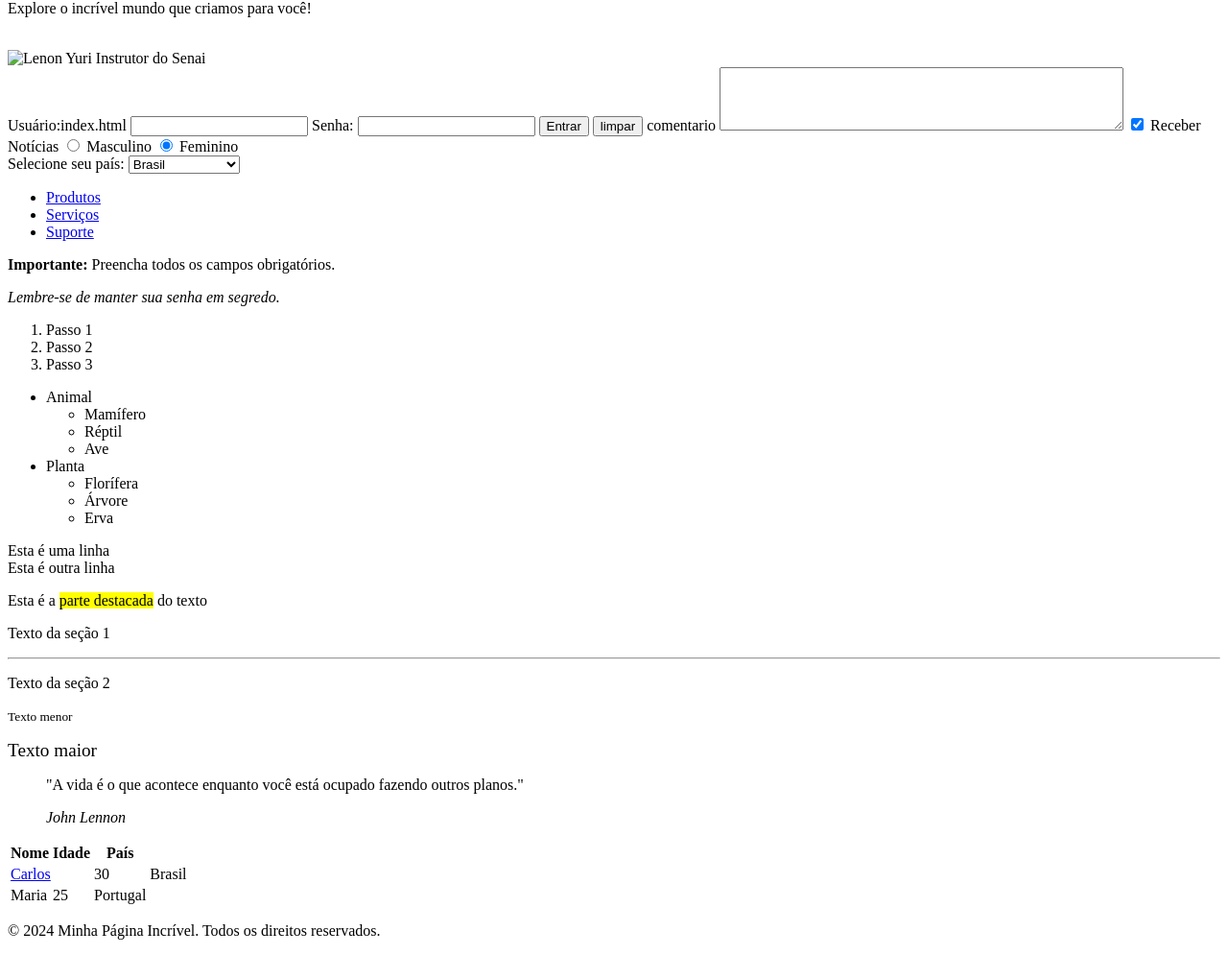
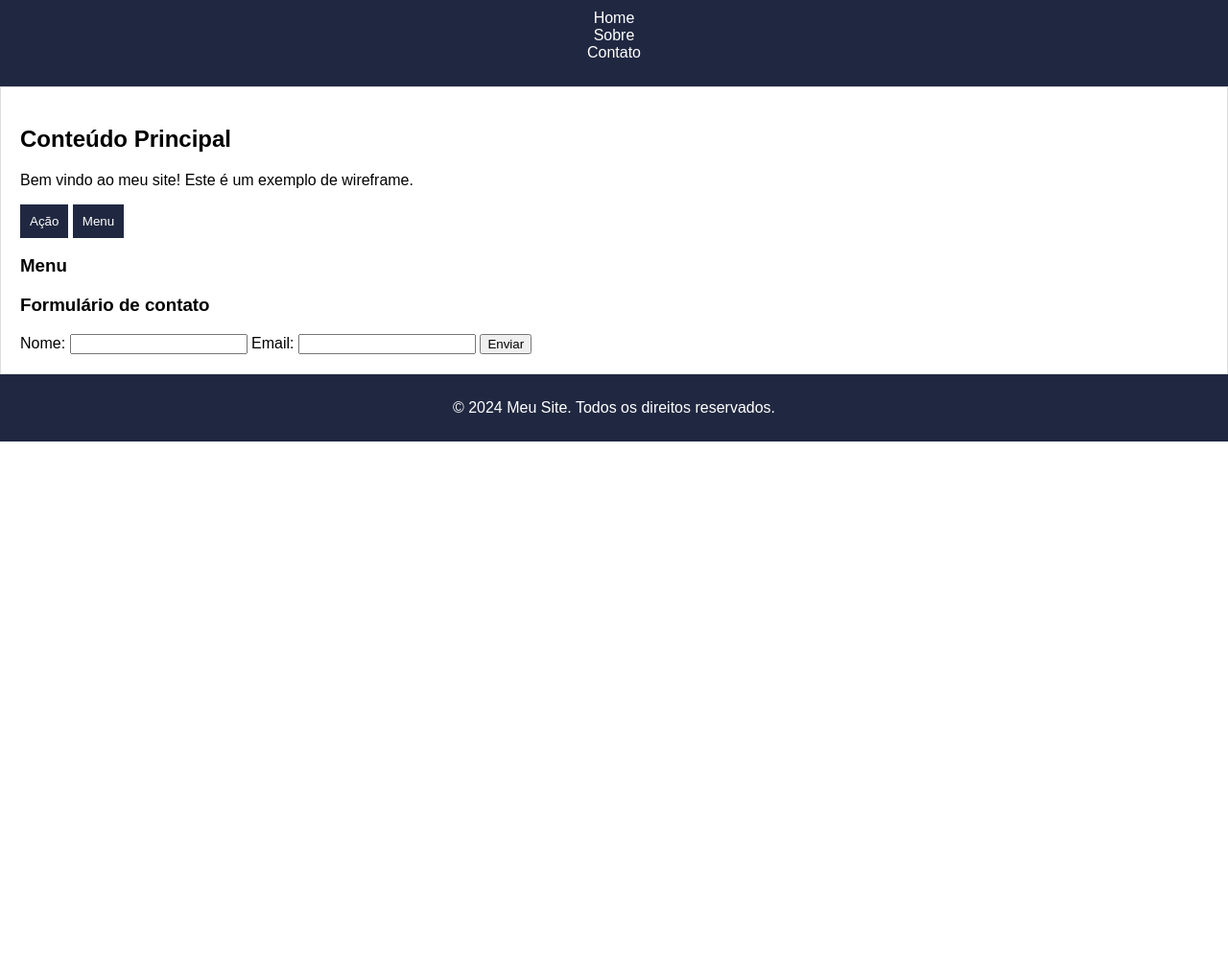
Before and after one commit to jspedrok/HTML, a plain HTML site: page index.html in a window 1280 px wide. Shown: the part 80-1075 px from the top of the page at 96% size. After the commit the page ends 800 px from the top, so only its background shows below. Drawn offline with Linux system fonts and the light colour scheme.

Commit message:
Add files via upload

```diff
--- a/index.html
+++ b/index.html
@@ -1,108 +1,56 @@
 <!DOCTYPE html>
-<html lang="pt-br">
+<html lang="pt-BR">
     <head>
-        <meta charset="UTF-8">
+        <meta charset="UTF-8"
         <meta name="viewport" content="width=device-width, initial-scale=1.0">
-        <title>Minha Página Incrível</title>
+        <link rel="stylesheet" href="style.css">
+        <title>Meu Wireframe</title>
     </head>
     <body>
+        <header>
+            <h1>Meu Site</h1>
+            <nav>
+                <ul>
+                    <li><a href="#">Home</a></li>
+                    <li><a href="#">Sobre</a></li>
+                    <li><a href="#">Contato</a></li>
+                </ul>
+            </nav>
+        </header>
 
-        <header>
-            <h1>Bem Vindo à minha Página!</h1>
-            <p>Explore o incrível mundo que criamos para você!</p>
-        </header>
-        <main> <br>
-            <img src="./1703356083148 (1).jfif" alt="Lenon Yuri Instrutor do Senai">
-            <form action="/processar-login" method="post">
-                <label for="usuario">Usuário:</label>index.html
-                <input type="text" id="usuario" name="usuario" required>
+        <section>
+            <h2>Conteúdo Principal</h2>
+            <p>Bem vindo ao meu site! Este é um exemplo de wireframe.</p>
+            <button id= "btnAction">Ação</button>
+            <button id= "btnMenu">Menu</button>
+            <div class="menu-container">
+                <h3>Menu</h3>
+                <ul class="menu-list">
+                    <li><a href="#">Item 1</a></li>
+                    <li><a href="#">Item 2</a></li>
+                    <li><a href="#">Item 3</a></li>
+                </ul>
+            </div>
 
-                <label for="senha">Senha:</label>
-                <input type="password" id="senha" name="senha" required>
+            <div class="form-container">
+                <h3>Formulário de contato</h3>
+                <form>
+                    <label for="nome">Nome:</label>
+                    <input type="text" id="nome" name="nome" required>
 
-                <button type="submit">Entrar</button> <input type="reset" value="limpar">
-                <label for="comentario">comentario</label>
-                <textarea id="comentario" name="comentario" rows="4" cols="50"></textarea>
-                <input type="checkbox" id="receber-noticias" name= "receber-noticias" checked>
-                <label for= "receber-noticias">Receber Notícias</label>
-                <input type="radio" id="masculino" name= "genero" value="masculino" checked>
-                <label for= "masculino">Masculino</label>
-                <input type="radio" id="feminino" name= "genero" value="feminino" checked>
-                <label for= "feminino">Feminino</label> <br
-                <label for="pais">Selecione seu país:</label>
-                <select id="pais" name="pais">
-                    <option value="prasil">Brasil</option>
-                    <option value="portugal">Portugal</option>
-                    <option value="eua">Estados Unidos</option>
-                    </select>
+                    <label for="email">Email:</label>
+                    <input type="email" id="email" name="email" required>
+
+                    <input type="submit" value="Enviar">
+                </form>
+            </div>
+        </section>
 
 
-                </form>
-                 <ul>
-                   <li><a href="/produtos">Produtos</a></li>
-                   <li><a href="/servicos">Serviços</a></li>
-                   <li><a href="/suporte">Suporte</a></li>
-                   </ul>
-                   <p><strong>Importante:</strong> Preencha todos os campos obrigatórios.</p>
-                   <p><em>Lembre-se de manter sua senha em segredo.</em></p>
+        <footer>
+            <p>&copy; 2024 Meu Site. Todos os direitos reservados.</p>
+        </footer>
 
-                   <ol>
-                    <li>Passo 1</li>
-                    <li>Passo 2</li>
-                    <li>Passo 3</li>
-                   </ol>
-
-                <ul>
-                    <li>Animal
-                        <ul>
-                            <li>Mamífero</li>
-                            <li>Réptil</li>
-                            <li>Ave</li>
-                        </ul>
-                        </li>
-                        <li>Planta
-                            <ul>
-                                <li>Florífera</li>
-                                <li>Árvore</li>
-                                <li>Erva</li>
-                            </ul>
-                        </li>
-                </ul>
-
-                <p>Esta é uma linha <br>Esta é outra linha</p>
-                <p>Esta é a <mark>parte destacada</mark> do texto</p>
-                <p>Texto da seção 1</p>
-                <hr>
-                <p>Texto da seção 2</p>
-                <p><small>Texto menor</small></p>
-                <p><big>Texto maior</big></p>
-                <blockquote>
-                    <p>"A vida é o que acontece enquanto você está ocupado fazendo outros planos."</p>
-                    <cite>John Lennon</cite>
-                </blockquote>
-                <table>
-                    <tr>
-                        <th>Nome</th>
-                        <th>Idade</th>
-                        <th>País</th>
-                    </tr>
-                    <tr>
-                        <td colspan="2"><a href="/perfil/carlos">Carlos</a></td>
-                        <td>30</td>
-                        <td>Brasil</td>
-                    </tr>
-                    <tr>
-                        <td>Maria</td>
-                        <td>25</td>
-                        <td>Portugal</td>
-                    </tr>
-                </table>
-
-
-        </main>
-        <footer>
-            <p>&copy; 2024 Minha Página Incrível. Todos os direitos
-                reservados.</p>
-        </footer>
+        <script src="script.js"></script>
     </body>
 </html>
--- /dev/null
+++ b/script.js
@@ -0,0 +1,20 @@
+document.querySelector("btnAction").addEventListener("click", function() {
+    alert ("Ação de clique realizada!")
+    });
+
+    document.getElementById("btnMenu").addEventListener("click", function () {
+        const menuList= document.querySelector(".menu-list");
+        menuList.classList.toggle("show-menu");
+
+    });
+
+
+
+    document.querySelector("form").addEventListener("submit", function (event){
+        event.preventDefault();
+        const nome= document.getElementById("nome").value;
+        const email = document.getElementById("email").value;
+
+        alert(`Formulário enviado!\nNome: ${nome}\nEmail: ${email}`)
+
+    });
--- /dev/null
+++ b/style.css
@@ -0,0 +1,51 @@
+body {
+    font-family: "Arial", sans-serif;
+    margin: 0;
+    padding: 0;
+}
+
+header {
+    background-color:  #202841;
+    color: #fff;
+    padding: 10px;
+    text-align: center;
+}
+
+nav ul {
+    list-style: none;
+    padding: 0;
+}
+
+nav a {
+    text-decoration: none;
+    color: #fff;
+    margin: 0 15px;
+}
+
+section {
+    padding: 20px;
+    border: 1px solid #ddd;
+}
+
+button {
+    padding: 10px;
+    background-color: #202841;
+    color: #fff;
+    border: none;
+    cursor: pointer;
+}
+
+footer {
+    background-color: #202841;
+    color: #fff;
+    padding: 10px;
+    text-align: center;
+}
+
+.menu-container .menu-list {
+    display: none;
+}
+
+.menu-container .menu-list.show-menu {
+    display:block;
+}
```
